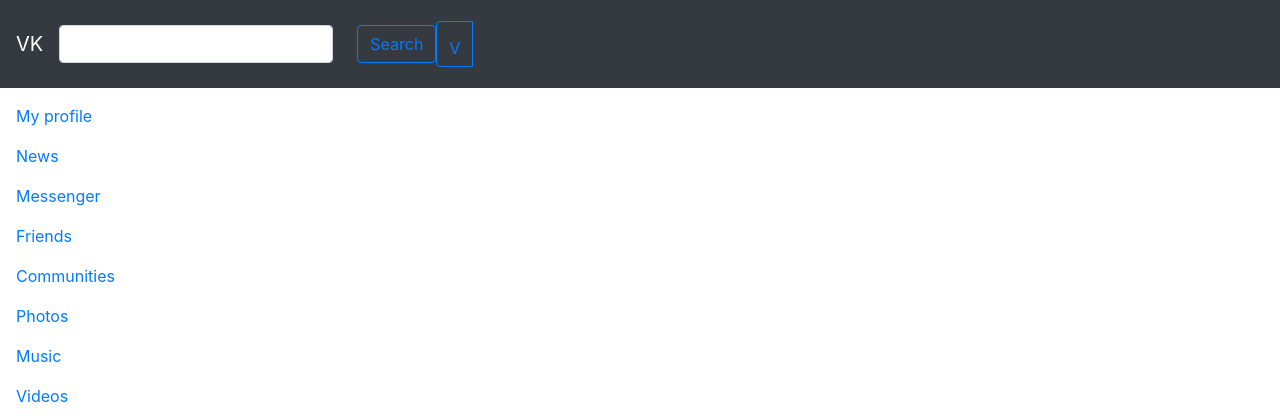
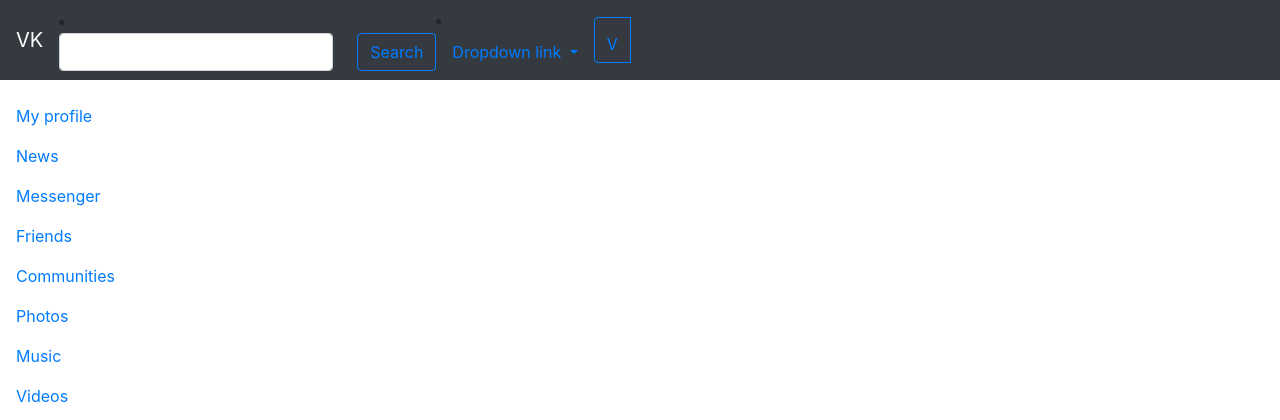
Before and after one commit to mickaaDev/VK, a Django app: template core/templates/base.html in a window 1280 px wide. Shown: the top 420 px of the page. Run offline with Django 3.2, Linux system fonts and the light colour scheme; the template is opened without the code that fills it, so the values that code supplies are empty; some libraries are stand-ins or nearby versions.

Commit message:
fixed base.html

```diff
--- a/core/templates/base.html
+++ b/core/templates/base.html
@@ -18,11 +18,22 @@
 <body>
   <nav class="navbar navbar-expand-sm bg-dark navbar-dark fixed-top">
     <a class="navbar-brand" href="#">VK</a>
-    <ul class="navbar-nav">
-     <input class="form-control mr-sm-4" type="search"  aria-label="Search">
-     <button  class="btn btn-outline-primary my-2 my-sm-0" type="submit">Search</button>
-    </ul>
-    <br>
+    <li class="nav-item">
+      <form action="" class="form-inline">
+        <input class="form-control mr-sm-4" type="search"  aria-label="Search">
+        <button  class="btn btn-outline-primary my-2 my-sm-0" type="submit">Search</button>
+      </form>
+    </li>
+    <li class="nav-item dropdown">
+      <a class="nav-link dropdown-toggle" href="#" id="navbardrop" data-toggle="dropdown">
+        Dropdown link
+      </a>
+      <div class="dropdown-menu">
+        <a class="dropdown-item" href="#">Link 1</a>
+        <a class="dropdown-item" href="#">Link 2</a>
+        <a class="dropdown-item" href="#">Link 3</a>
+      </div>
+    </li>
 
     <br>
     <br>
```
